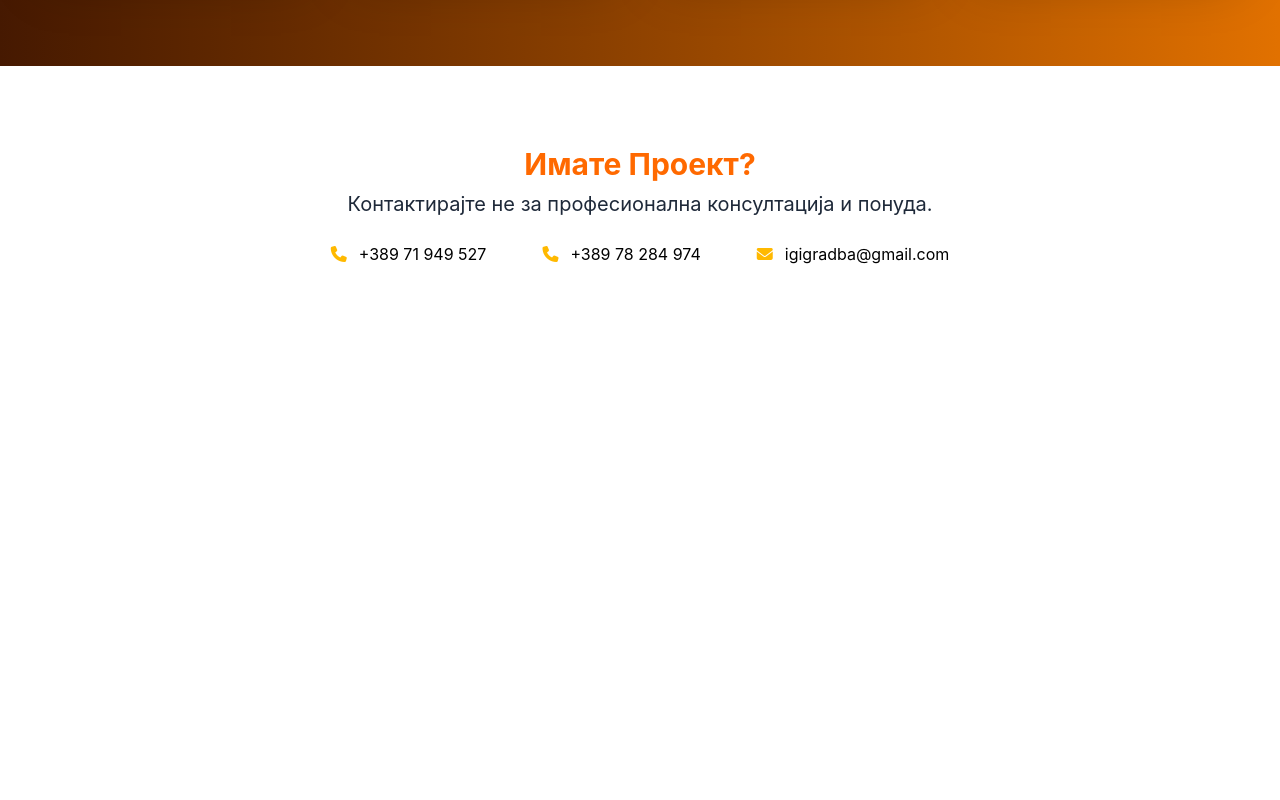
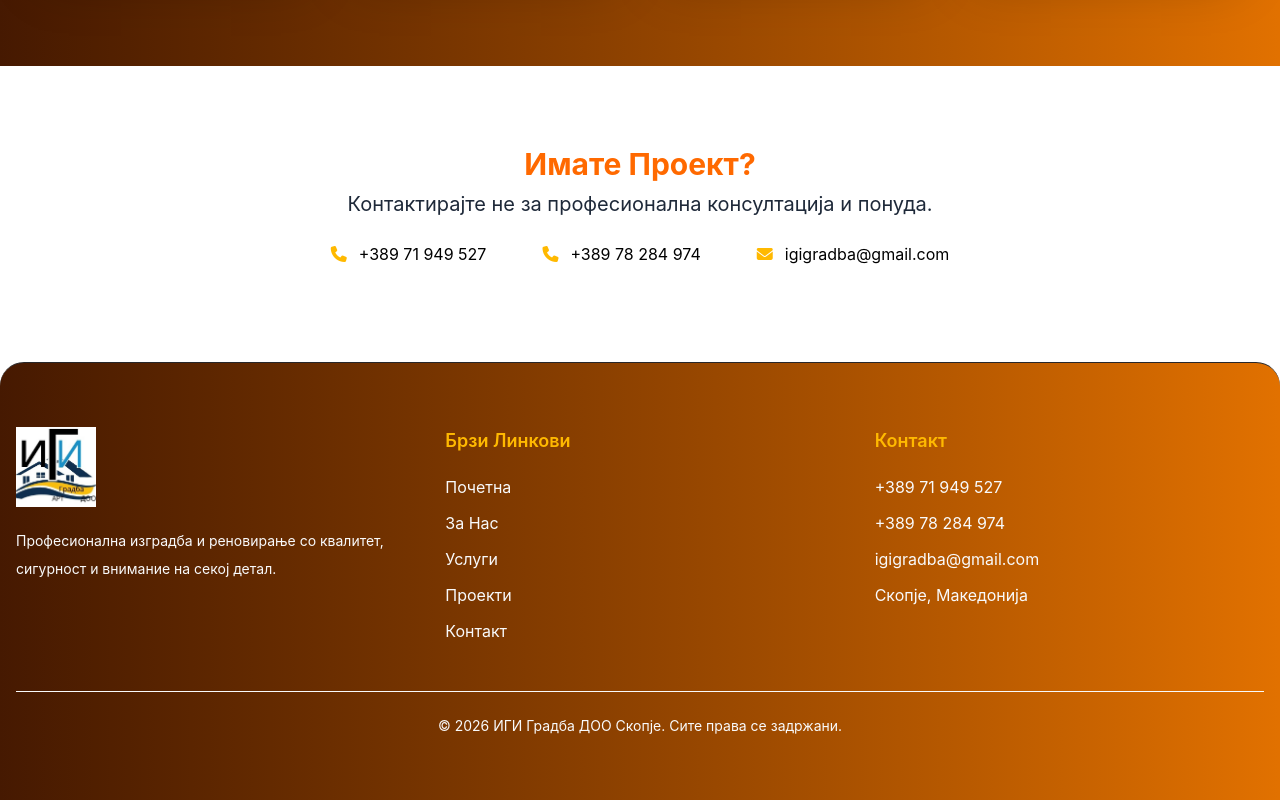
Before and after one commit to Facenam3/igigradba, a React (Vite) app in the folder igi-gradba/: page / in a window 1280 px wide. Shown: the part 3684-4484 px from the top of the page. Before the commit the page ends 4046 px from the top, so only its background shows below. Built offline with nearby package versions, Linux system fonts and the light colour scheme.

Commit message:
added footer

```diff
--- /dev/null
+++ b/igi-gradba/src/pages/layout/Footer.jsx
@@ -0,0 +1,93 @@
+import { Link } from "react-router-dom";
+
+import Logo from "../../components/UI/buttons/Logo.jsx";
+
+export default function Footer() {
+    return (
+        <footer className="bg-gradient-to-r from-amber-950 to-amber-600 text-white rounded-t-3xl py-12 lg:py-16 px-4 border-t border-zinc-800">
+            <div className="container mx-auto">
+
+                <div className="grid grid-cols-1 md:grid-cols-2 lg:grid-cols-3 gap-10 text-center lg:text-left">
+
+                    <div className="flex flex-col gap-5">
+                        <Logo />
+
+                        <p className="text-sm leading-7 text-gray-50 max-w-sm">
+                            Професионална изградба и реновирање со квалитет,
+                            сигурност и внимание на секој детал.
+                        </p>
+                    </div>
+
+                    <div className="flex flex-col gap-5">
+                        <h3 className="text-lg font-semibold text-amber-400">
+                            Брзи Линкови
+                        </h3>
+
+                        <div className="flex flex-col gap-3 text-gray-50">
+
+                            <Link
+                                to="/"
+                                className="hover:text-amber-300 transition-colors duration-300"
+                            >
+                                Почетна
+                            </Link>
+
+                            <Link
+                                to="/about"
+                                className="hover:text-amber-300 transition-colors duration-300"
+                            >
+                                За Нас
+                            </Link>
+
+                            <Link
+                                to="/services"
+                                className="hover:text-amber-300 transition-colors duration-300"
+                            >
+                                Услуги
+                            </Link>
+
+                            <Link
+                                to="/projects"
+                                className="hover:text-amber-300 transition-colors duration-300"
+                            >
+                                Проекти
+                            </Link>
+
+                            <Link
+                                to="/contact"
+                                className="hover:text-amber-300 transition-colors duration-300"
+                            >
+                                Контакт
+                            </Link>
+
+                        </div>
+                    </div>
+
+                    <div className="flex flex-col gap-5">
+                        <h3 className="text-lg font-semibold text-amber-400">
+                            Контакт
+                        </h3>
+
+                        <div className="flex flex-col gap-3 text-gray-50 ">
+
+                            <p className="hover:text-amber-300 cursor-pointer">+389 71 949 527</p>
+
+                            <p className="hover:text-amber-300 cursor-pointer">+389 78 284 974</p>
+
+                            <p className="hover:text-amber-300 cursor-pointer">igigradba@gmail.com</p>
+
+                            <p className="hover:text-amber-300 cursor-pointer">Скопје, Македонија</p>
+
+                        </div>
+                    </div>
+
+                </div>
+
+                <div className="border-t border-gray-50 mt-12 pt-6 text-center text-sm text-gray-50">
+                    © 2026 ИГИ Градба ДОО Скопје. Сите права се задржани.
+                </div>
+
+            </div>
+        </footer>
+    );
+}
--- a/igi-gradba/src/pages/layout/Root.jsx
+++ b/igi-gradba/src/pages/layout/Root.jsx
@@ -1,12 +1,14 @@
 import { Outlet } from "react-router-dom";
 
 import MainNavigation from "../../components/navigation/MainNavigation.jsx";
+import Footer from "./Footer.jsx";
 
 export default function RootLayout() {
     return (
         <div className="min-h-screen">
             <MainNavigation />
             <Outlet/>
+            <Footer />
         </div>
     );
 }
```
